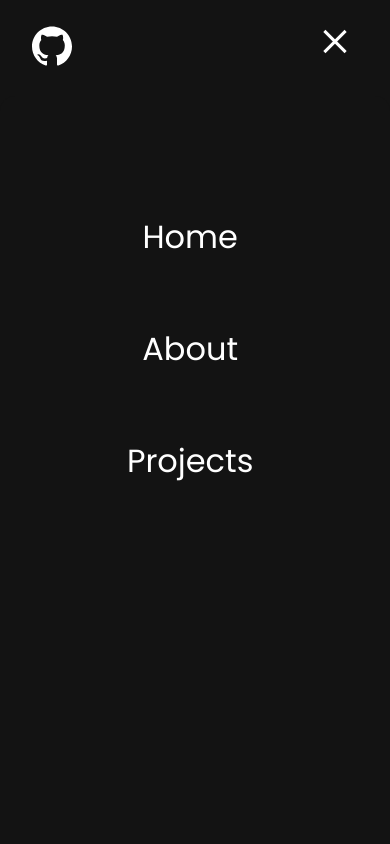
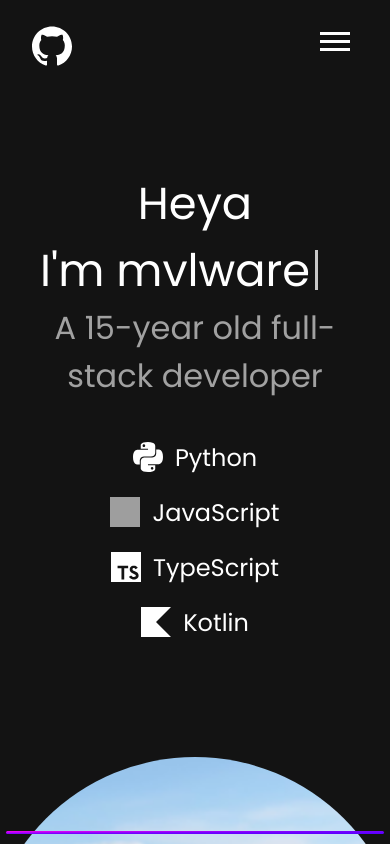
Before and after one commit to mvlwarekekw/mvlware.xyz, a Vue app: page / in a window 390 px wide. Shown: the top 844 px of the page. Built offline with nearby package versions, Linux system fonts and the light colour scheme; grey boxes are pictures that could not be loaded.

Commit message:
fix: fix navbar opening instantly on mobile

```diff
--- a/src/components/Navbar.vue
+++ b/src/components/Navbar.vue
@@ -1,11 +1,9 @@
 <script setup lang="ts">
 import { ref } from "vue";
 
-const burger = ref(true)
 const menu = ref(false)
 
 function toggle() {
-  burger.value = !burger.value
   menu.value = !menu.value
 }
 </script>
@@ -13,8 +11,8 @@ function toggle() {
 <template>
   <nav>
     <div class="navbar">
-      <div class="nav-menu" :class="{'active' : burger}">
-        <ul class="nav-items" :class="{'active': burger}">
+      <div class="nav-menu" :class="{'active' : menu}">
+        <ul class="nav-items" :class="{'active': menu}">
           <li class="nav-item">
             <RouterLink to="/" class="link" @click="toggle">Home</RouterLink>
           </li>
@@ -27,7 +25,7 @@ function toggle() {
         </ul>
       </div>
       <a target="_blank" rel="noopener noreferrer" href="https://github.com/mvlwarekekw"><img src="/github-light.svg" alt="" class="gh-logo"></a>
-      <div class="burger" :class="{'active' : burger}" @click="toggle">
+      <div class="burger" :class="{'active' : menu}" @click="toggle">
         <span class="bar"></span>
         <span class="bar"></span>
         <span class="bar"></span>
```
